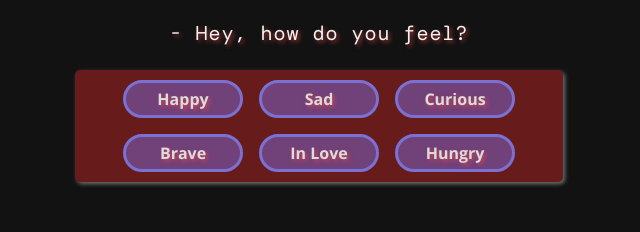
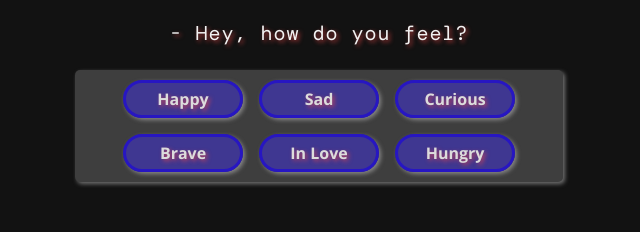
Before and after one commit to clasei/galactic-hitchhiker, an Angular app: page / in a window 1280 px wide. Shown: the part 455-687 px from the top of the page, without its empty margins (321-961 px from the left). Built offline with nearby package versions, Linux system fonts and the light colour scheme.

Commit message:
style updated; buttons + selector improved

```diff
--- a/src/app/mood-selector/mood-button/mood-button.component.sass
+++ b/src/app/mood-selector/mood-button/mood-button.component.sass
@@ -1,4 +1,4 @@
-$button-bg: #7c72f071
+$button-bg: #3f2ef971
 $button-hover-bg: #ff2b2b
 $button-active-bg: #ff2b2b
 $button-padding: 5px 15px
@@ -14,16 +14,19 @@ $button-border-radius: 30px
   text-shadow: 2px 2px 4px rgba(239, 71, 71, 0.7)
   padding: $button-padding
   border-radius: $button-border-radius
-  border: solid #7b71d2
+  border: solid #2716c2
   cursor: pointer
   transition: background-color 0.3s
+  box-shadow: 2px 2px 4px rgba(207, 207, 207, 0.5)
 
   &:hover
     background-color: $button-hover-bg
     scale: 1.1
     transition: 0.5 ease
+    box-shadow: 2px 2px 4px rgba(207, 207, 207, 0.75)
 
   &.active
     background-color: $button-active-bg
     color: #f7f7f7
     font-weight: bold
+    box-shadow: 2px 2px 4px rgba(207, 207, 207, 0.75)
--- a/src/app/mood-selector/mood-selector.component.sass
+++ b/src/app/mood-selector/mood-selector.component.sass
@@ -1,5 +1,5 @@
 $selector-padding: 10px
-$selector-bg: #ff2b2b5b
+$selector-bg: #f0f0f033
 $selector-border-radius: 5px
 
 .mood-selector
```
